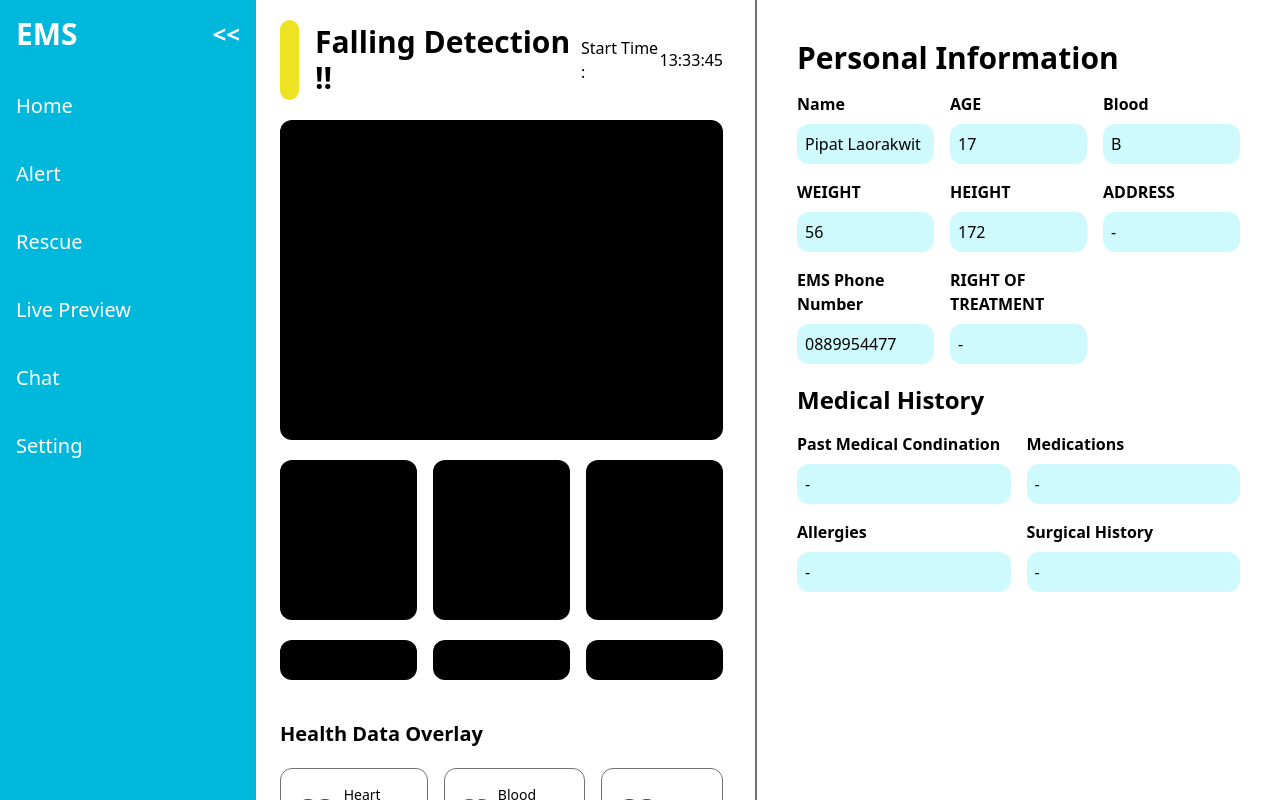
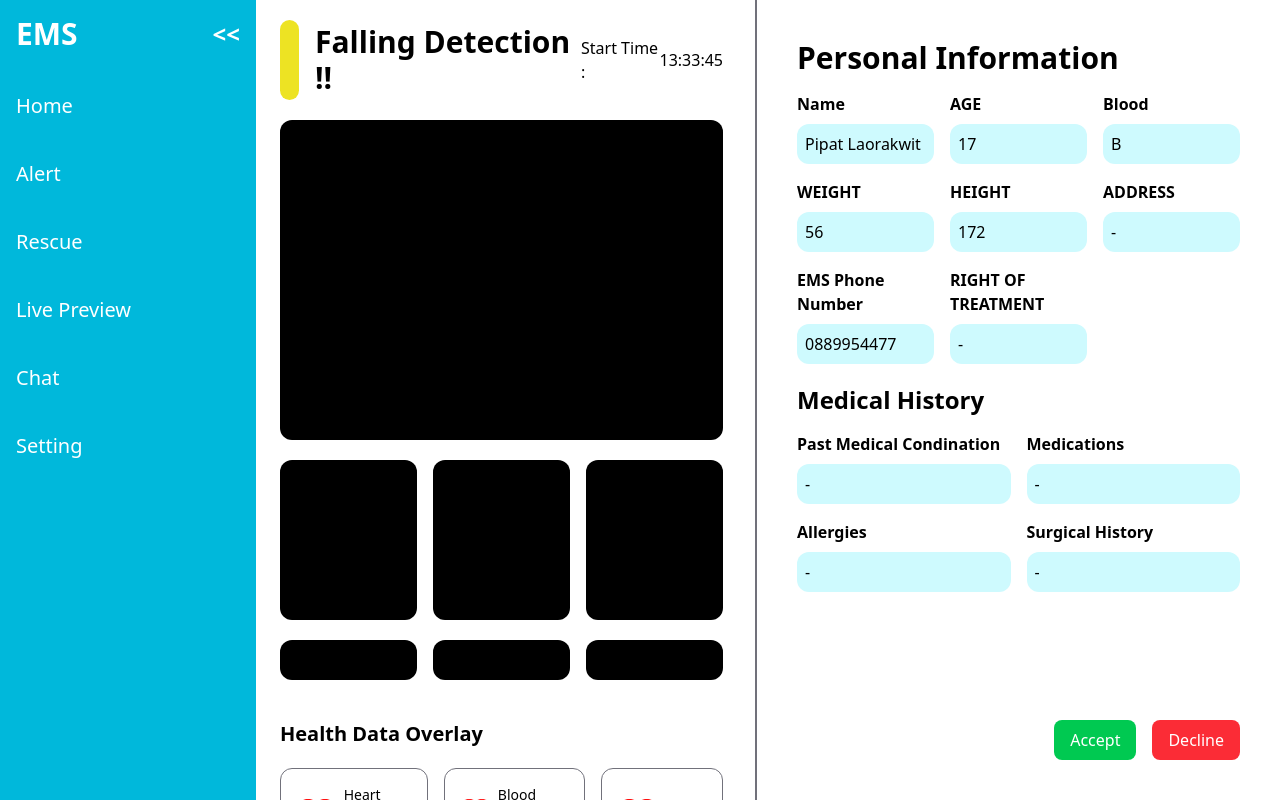
Before and after one commit to zeroegoo/Likelink_Web_Admin, a Nuxt app: page /FallingDetection in a window 1280 px wide. Built offline with nearby package versions, Linux system fonts and the light colour scheme; sample sign-in values are in the browser's storage.

Commit message:
bottonDetection

```diff
--- a/pages/FallingDetection.vue
+++ b/pages/FallingDetection.vue
@@ -67,6 +67,8 @@
 
         <!-- Right Section: Personal Information -->
         <div class="flex-1 p-10 border-l-2 border-[oklch(0.552_0.016_285.938)] overflow-auto">
+            <div class="h-full flex flex-col justify-between">
+                <div>
                     <h2 class="text-2xl sm:text-3xl font-bold">Personal Information</h2>
                     <div class="grid grid-cols-1 mt-4 sm:grid-cols-2 lg:grid-cols-3 gap-4 text-white">
                         <!-- Name -->
@@ -145,6 +147,21 @@
                         </div>
                     </div>
                 </div>
+                <div class="flex w-full justify-end space-x-4">
+                    <div>
+                        <button
+                            class="px-4 py-2 bg-green-500 text-white rounded-lg hover:bg-green-600 focus:outline-none">
+                            Accept
+                        </button>
+                    </div>
+                    <div>
+                        <button class="px-4 py-2 bg-red-500 text-white rounded-lg hover:bg-red-600 focus:outline-none">
+                            Decline
+                        </button>
+                    </div>
+                </div>
+            </div>
+        </div>
     </div>
 </template>
 
```
Lines whose indentation alone changed are shown as unchanged.
